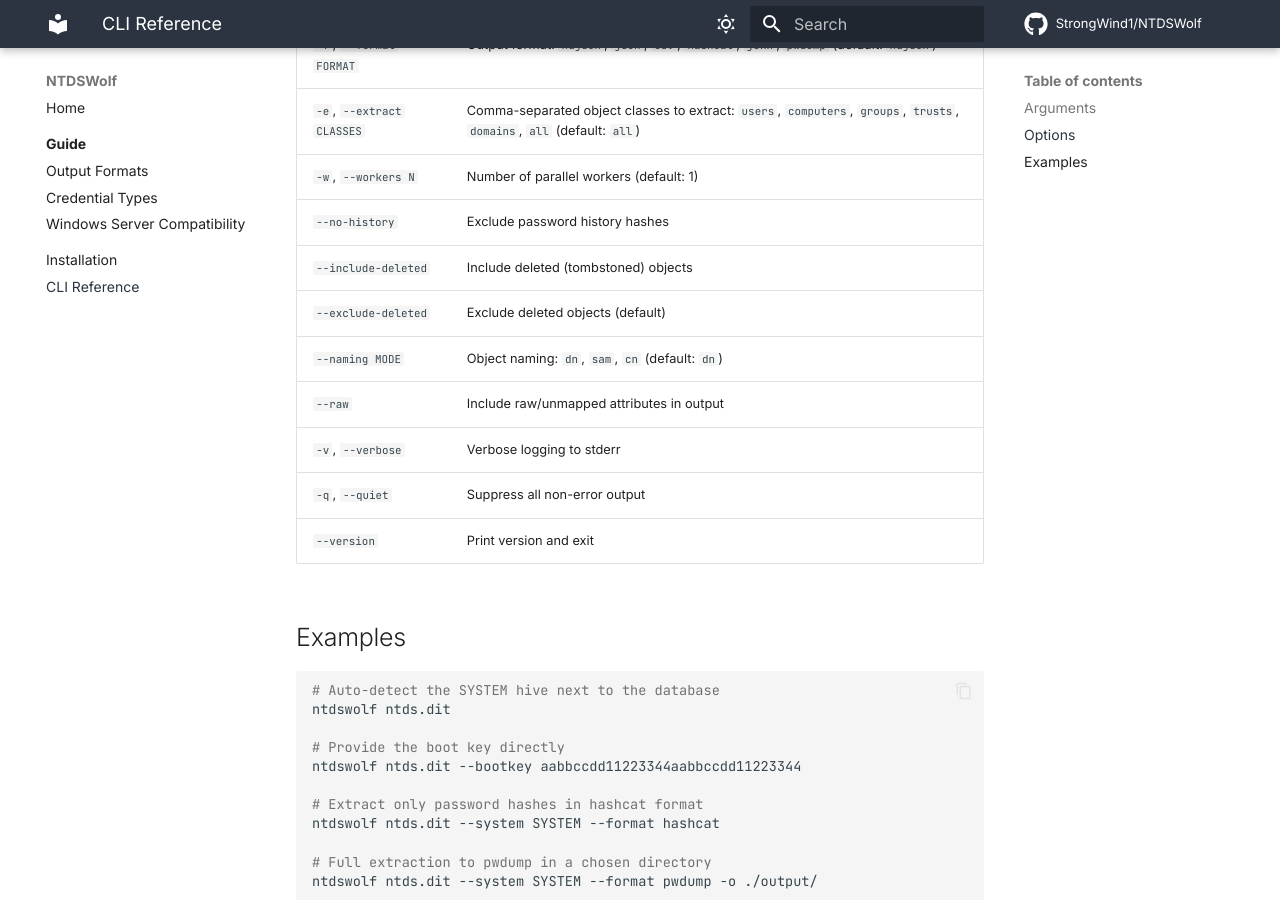
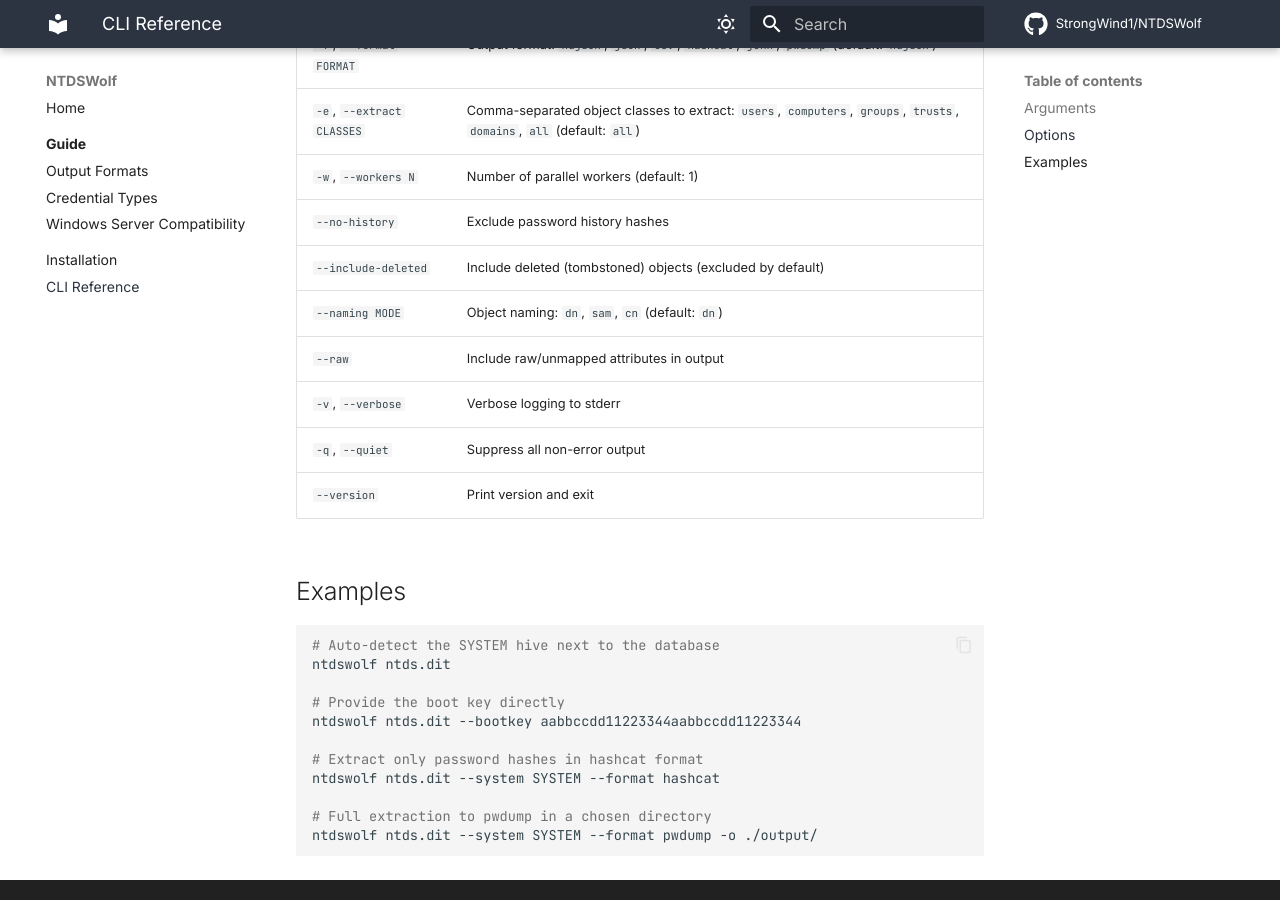
Before and after one commit to StrongWind1/NTDSWolf, an MkDocs documentation site: the page built from docs/reference/cli.md, in a window 1280 px wide and 900 px high, scrolled down 669 px. Built offline with MkDocs 1.6.1 and Material for MkDocs 9.7.7, drawn with Linux system fonts in a browser that asks for light colours; comment, search, counter and statistics services are not loaded.

Commit message:
fix: drop the redundant --exclude-deleted flag
The --include-deleted/--exclude-deleted option generated two CLI flags for one
boolean. Excluding deleted objects is already the default, so collapse it to a
single --include-deleted switch.

```diff
--- a/docs/reference/cli.md
+++ b/docs/reference/cli.md
@@ -21,8 +21,7 @@ ntdswolf <ntds.dit> [OPTIONS]
 | `-e`, `--extract CLASSES` | Comma-separated object classes to extract: `users`, `computers`, `groups`, `trusts`, `domains`, `all` (default: `all`) |
 | `-w`, `--workers N` | Number of parallel workers (default: 1) |
 | `--no-history` | Exclude password history hashes |
-| `--include-deleted` | Include deleted (tombstoned) objects |
-| `--exclude-deleted` | Exclude deleted objects (default) |
+| `--include-deleted` | Include deleted (tombstoned) objects (excluded by default) |
 | `--naming MODE` | Object naming: `dn`, `sam`, `cn` (default: `dn`) |
 | `--raw` | Include raw/unmapped attributes in output |
 | `-v`, `--verbose` | Verbose logging to stderr |
```
Also changed, not shown: CHANGELOG.md (+4 -0 lines), README.md (+1 -2 lines), 1 other file.
